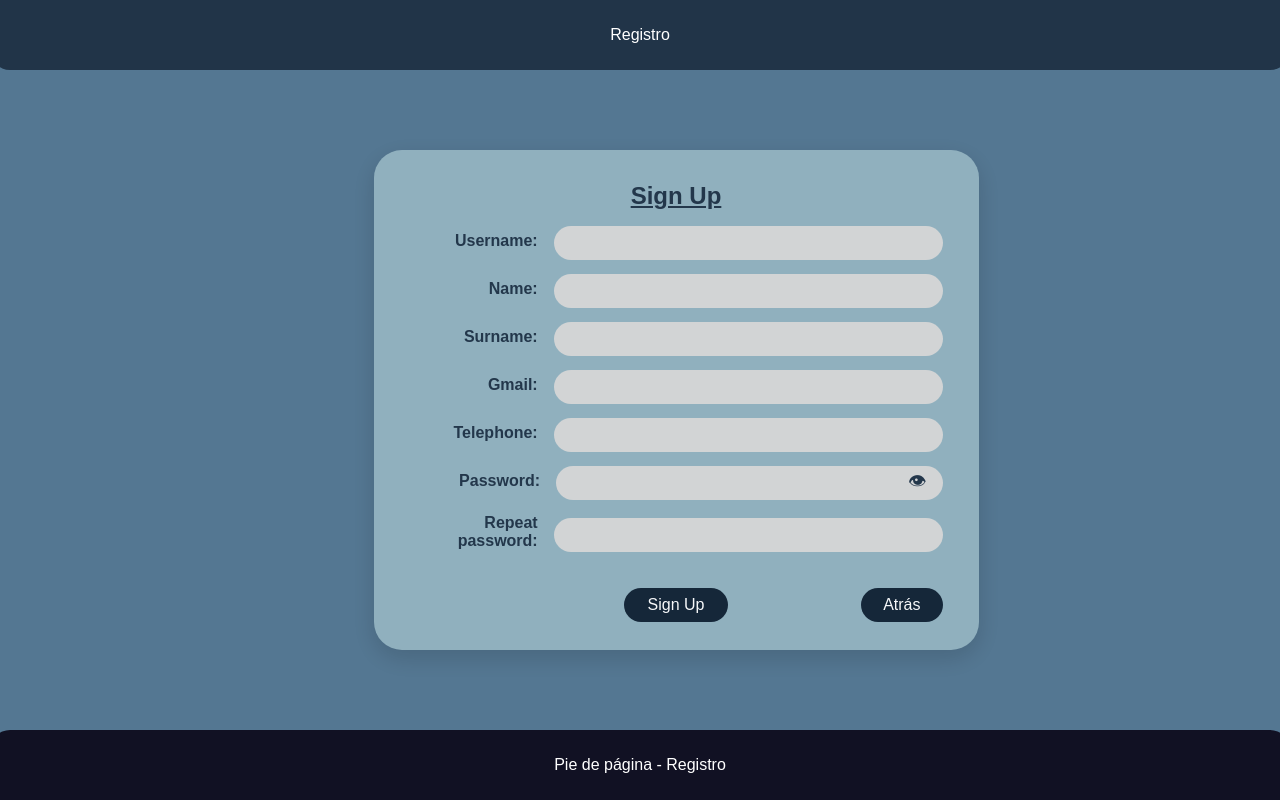
After one commit to AKGM-17/RetoCRUDhtml, a PHP site: page /html/SignUp.html in a window 1280 px wide. The commit adds this page. Run offline with PHP 8.4, Linux system fonts and the light colour scheme.

Commit message:
Ventana registro

```diff
--- a/View/css/view.css
+++ b/View/css/view.css
@@ -1,8 +1,218 @@
+/* Reset estilos antiguos de .modify y media query eliminados */
+/* Variables de color base */
 :root {
-  --header-bg-color: #213448;
-  --Darktxt-color: #D9D9D9;
+    --bg-panel: #94b4c1;
+    --bg-input: #D9D9D9;
+    --text-dark: #213448;
+    --btn-dark: #122335;
+    --btn-dark-hover: #0b1b2a;
 }
+/* Estilos generales */
+body {
+    font-family: Arial, sans-serif;
+    margin: 0;
+    padding: 0;
+    background-color: #547792;
+    display: flex;
+    justify-content: center;
+    align-items: center;
+    height: 100vh;
+    overflow: hidden;
+}
+
 header {
-  background-color: var(--header-bg-color);
-  color: var(--Darktxt-color)
+    position: absolute;
+    top: 0;
+    width: 100%;
+    background-color: #213448;
+    color: white;
+    text-align: center;
+    padding: 10px;
+    border-radius: 0 0 20px 20px;
 }
+
+footer {
+    position: absolute;
+    bottom: 0;
+    width: 100%;
+    background-color: #111123;
+    color: white;
+    text-align: center;
+    padding: 10px;
+    border-radius: 20px 20px 0 0;
+}
+
+/* Contenedor principal */
+#modify {
+    position: relative;
+    width: 100%;
+    max-width: 760px;
+    padding: 32px 36px 28px;
+    background: var(--bg-panel);
+    opacity: 0.95;
+    border-radius: 28px;
+    box-shadow: 0 8px 24px rgba(0, 0, 0, 0.15);
+    margin: 96px auto 96px;
+}
+
+#modify h2 {
+    margin: 0 0 16px;
+    text-align: center;
+    color: var(--text-dark);
+    text-decoration: underline;
+    font-weight: 700;
+}
+
+.form-flex {
+    display: flex;
+    gap: 24px;
+    align-items: flex-start;
+}
+
+.avatar {
+    flex: 0 0 120px;
+    width: 120px;
+    height: 120px;
+    border-radius: 9999px;
+    background: var(--bg-input);
+}
+
+.fields {
+    display: flex;
+    flex-direction: column;
+    gap: 14px;
+    flex: 1 1 auto;
+}
+
+.field {
+    display: flex;
+    align-items: center;
+    gap: 16px;
+}
+
+.field label {
+    width: 180px;
+    text-align: right;
+    color: var(--text-dark);
+    font-weight: 600;
+}
+
+.field input,
+.field textarea {
+    flex: 1 1 auto;
+}
+
+/* Estilos del formulario */
+form {
+    display: flex;
+    flex-direction: column;
+    gap: 15px;
+}
+
+label {
+    font-weight: bold;
+    color: #333;
+    margin-bottom: 5px;
+}
+
+input[type="text"],
+input[type="email"],
+input[type="tel"],
+input[type="password"],
+textarea {
+    padding: 8px 16px;
+    border: 0;
+    border-radius: 9999px;
+    font-size: 16px;
+    width: 100%;
+    box-sizing: border-box;
+    background: var(--bg-input);
+    outline: none;
+}
+
+textarea {
+    resize: vertical;
+    min-height: 80px;
+}
+
+.actions {
+    position: relative;
+    display: flex;
+    justify-content: center;  /* Centra el SignUp */
+    align-items: center;
+    margin-top: 18px;
+}
+
+/* Botón "Atrás" alineado a la derecha del formulario */
+.actions .back-btn {
+    position: absolute;
+    right: 0;                /* pega el botón al borde derecho */
+    background: var(--btn-dark);
+    color: #fff;
+    border: none;
+    border-radius: 9999px;
+    padding: 8px 22px;
+    font-size: 16px;
+    cursor: pointer;
+    transition: background-color 0.2s ease, transform 0.2s ease;
+}
+
+.actions .back-btn:hover {
+    background: var(--btn-dark-hover);
+    transform: translateY(-2px);
+}
+
+
+.btn {
+    padding: 8px 24px;
+    border: 0;
+    border-radius: 9999px;
+    font-size: 16px;
+    cursor: pointer;
+    color: #fff;
+    background: var(--btn-dark);
+    transition: background-color .2s ease;
+}
+
+.btn:hover { background: var(--btn-dark-hover); }
+.btn-secondary { background: var(--btn-dark); }
+
+@media (max-width: 600px) {
+    .form-flex { flex-direction: column; align-items: stretch; }
+    .avatar { align-self: center; margin-bottom: 8px; }
+    .field { flex-direction: column; align-items: stretch; }
+    .field label { width: auto; text-align: left; }
+}
+
+/* Contenedor del campo de contraseña */
+.password-container {
+    position: relative;
+    display: flex;
+    align-items: center;
+    width: 100%;
+}
+
+/* Campo de contraseña */
+.password-container input {
+    flex: 1;
+    padding-right: 42px; /* deja espacio para el botón */
+}
+
+/* Botón de mostrar/ocultar */
+.show-btn {
+    position: absolute;
+    right: 10px;
+    background: transparent;
+    border: none;
+    cursor: pointer;
+    font-size: 18px;
+    color: var(--text-dark);
+    transition: 0.2s ease;
+}
+
+.show-btn:hover {
+    color: var(--btn-dark);
+    transform: scale(1.1);
+}
+
+/* Contenedor del botón dentro del panel */
--- /dev/null
+++ b/View/html/SignUp.html
@@ -0,0 +1,89 @@
+<!DOCTYPE html>
+<html>
+    <head>
+        <link rel="stylesheet" type="text/css" href="../css/view.css">
+    </head>
+    <body>
+        <header>
+            <p>Registro</p>
+        </header>
+
+        <main>
+            <div id="modify">
+                <h2>Sign Up</h2>
+                <form action="#" method="post">
+                    <div class="form-flex">
+                        <div class="fields">
+                            <div class="field">
+                                <label for="username">Username:</label>
+                                <input type="text" id="username" name="username" value="" required>
+                            </div>
+
+                            <div class="field">
+                                <label for="name">Name:</label>
+                                <input type="text" id="name" name="name" value="" required>
+                            </div>
+
+                            <div class="field">
+                                <label for="surname">Surname:</label>
+                                <input type="text" id="surname" name="surname" value="" required>
+                            </div>
+
+                            <div class="field">
+                                <label for="gmail">Gmail:</label>
+                                <input type="email" id="gmail" name="gmail" value="" required>
+                            </div>
+
+                            <div class="field">
+                                <label for="telephone">Telephone:</label>
+                                <input type="tel" id="telephone" name="telephone" value="">
+                            </div>
+
+                            <div class="field">
+                                <label for="password1">Password:</label>
+                                <div class="password-container">
+                                    <input type="password" id="password1" name="password" value="" required>
+                                    <button type="button" id="togglePassword" class="show-btn" aria-label="Mostrar contraseña">👁</button>
+                                </div>
+                            </div>
+
+                            <div class="field">
+                                <label for="password2">Repeat password:</label>
+                                <input type="password" id="password2" name="password2" value="" required>
+                            </div>
+                        </div>
+                    </div>
+
+                    <div class="actions">
+                        <button type="submit" class="btn">Sign Up</button>
+                        <button type="button" class="btn btn-secondary back-btn" onclick="window.history.back()">Atrás</button>
+                    </div>
+                </form>
+            </div>
+        </main>
+
+        <footer>
+            <p>Pie de página - Registro</p>
+        </footer>
+
+        <!-- 👇 Script movido al final -->
+        <script>
+            const passwordInput = document.getElementById('password1');
+            const passwordInput2 = document.getElementById('password2');
+            const togglePasswordBtn = document.getElementById('togglePassword');
+
+               togglePasswordBtn.addEventListener('click', () => {
+                if (passwordInput.type === 'password'&&passwordInput2.type==='password') {
+                    passwordInput.type = 'text';
+                    passwordInput2.type= 'text';
+                    togglePasswordBtn.textContent = '👁';
+                } else {
+                    passwordInput.type = 'password';
+                    passwordInput2.type = 'password';
+                    togglePasswordBtn.textContent = '👁';
+                }
+            });
+
+        </script>
+    </body>
+</html>
```
